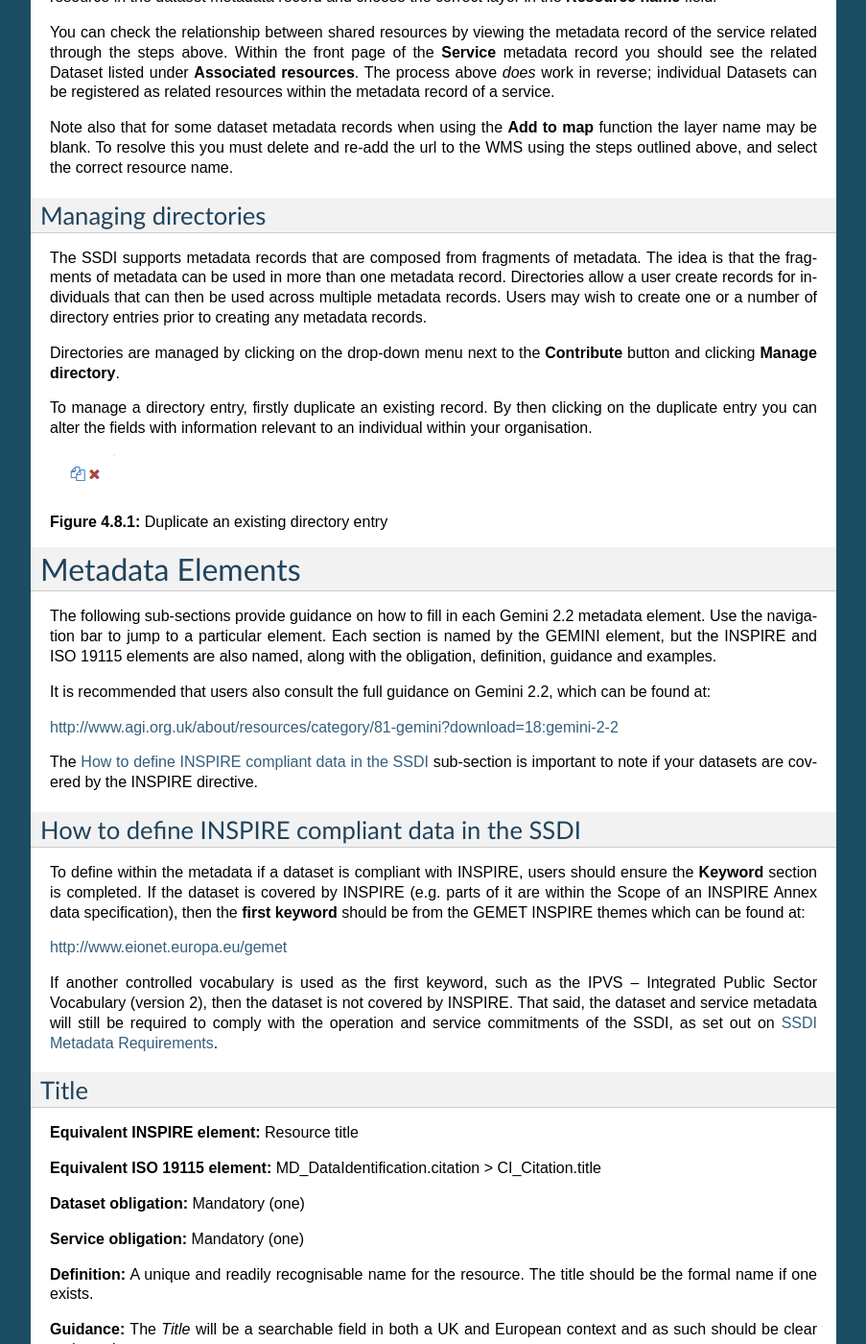
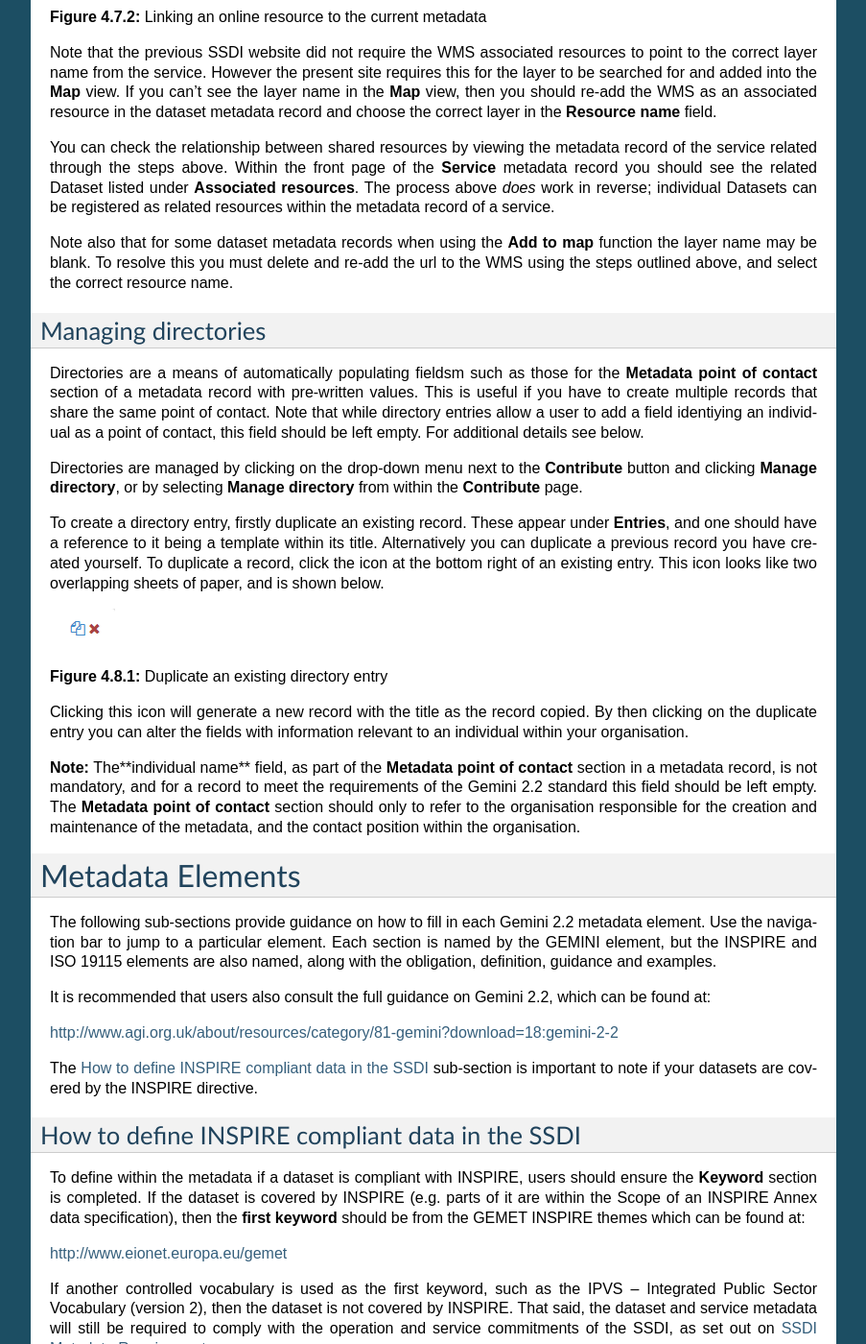
Before and after one commit to AstunTechnology/ssdidocs, a Sphinx documentation site: the page built from docs/ssdi_guidance.rst, in a window 1280 px wide and 1400 px high, scrolled down 16160 px. Shown: the whole window at 96% size, without its empty margins (198-1101 px from the left). Built offline with Sphinx 7.4.7, drawn with Linux system fonts in a browser that asks for light colours; some of the changed text lies outside the part shown.

Commit message:
Update ssdi_guidance.rst

```diff
--- a/docs/ssdi_guidance.rst
+++ b/docs/ssdi_guidance.rst
@@ -408,8 +408,9 @@
 Users should also consider an appropriate XSL Transformation.
 For an xml that is already in Gemini 2.2 format, leave
 **Apply XSLT conversion** option blank. To upload a non-Gemini 2.2 xml, select
-from the  **Apply XSLT conversion** drop down box the appropriate converter
-(e.g. ESRI-to-GEMINI\_21).
+from the  **Apply XSLT conversion** drop down box the appropriate converter. For
+example, a metadata record created in ESRI ArcCatalog needs to be converted using
+the **ESRI_ISO_to_GEMINI_22** CSLT conversion.
 
 Users should **NOT** check the **Validate** box during upload - if
 there are errors in the validation process, the metadata will not be
@@ -460,6 +461,9 @@
 resolve them. Users can still save a metadata record that has not been
 validated and come back to it later.
 
+**Note:** In order to validate, each dataset metadata record must have a keyword from the *GEMET - INSPIRE themes, version 1.0*
+thesaurus and each service metadata record must have a keyword from the *INSPIRE Service taxonomy* thesaurus.
+
 The validation check should be repeated once amendments have been made
 until no errors are detected. Once validation is successfully completed,
 click on the **Save and Close** button. When viewing the record (not
@@ -468,6 +472,8 @@
 XML’. The metadata record will appear in a new tab in XML format and
 users can then save by going to File then  **Save as**.
 
+
+
 Publishing a metadata record
 ----------------------------
 
@@ -543,9 +549,10 @@
 should firstly select the correct Protocol for their service, then enter in the url of
 their service. For WMS, select the appropriate layer for the service from the **Resource name** field,
 which should automatically populate with a list of layers. For a non-WMS service the SSDI won't automatically
-take the name of the service, so give it a suitable resource name. Finally click **Add Link**, and check that
-the online resource has been added. This step should be repeated for every online resource affiliated
-with the dataset.
+take the name of the service, so give it a suitable resource name. **Note:** Having pasted in the url for the WMS,
+and having generated a list of resources, make sure that the selected resource is highlighted **green**. Finally click
+**Add Link**, and check that the online resource has been added. This step should be repeated for every online
+resource affiliated with the dataset.
 
 |Link_To_Online_Resource|
 
@@ -564,22 +571,32 @@
 
 Managing directories
 --------------------
-The SSDI supports metadata records that are composed from fragments of metadata.
-The idea is that the fragments of metadata can be used in more than one metadata record.
-Directories allow a user create records for individuals that can then be used
-across multiple metadata records. Users may wish to create one or a number of directory
-entries prior to creating any metadata records.
+
+Directories are a means of automatically populating fieldsm such as those for the **Metadata point of contact**
+section of a metadata record with pre-written values. This is useful if you have to create multiple records that share
+the same point of contact. Note that while directory entries allow a user to add a field identiying an individual
+as a point of contact, this field should be left empty. For additional details see below.
 
 Directories are managed by clicking on the drop-down menu next to
-the **Contribute** button and clicking **Manage directory**.
-
-To manage a directory entry, firstly duplicate an existing record. By then clicking on
-the duplicate entry you can alter the fields with information relevant to an individual
-within your organisation.
+the **Contribute** button and clicking **Manage directory**, or by selecting **Manage directory**
+from within the **Contribute** page.
+
+To create a directory entry, firstly duplicate an existing record. These appear under **Entries**, and one should have
+a reference to it being a template within its title. Alternatively you can duplicate a previous record
+you have created yourself. To duplicate a record, click the icon at the bottom right of an existing entry.
+This icon looks like two overlapping sheets of paper, and is shown below.
 
 |Duplicate_Directory_Entry|
 
 **Figure 4.8.1:** Duplicate an existing directory entry
+
+Clicking this icon will generate a new record with the title as the record copied. By then clicking on the duplicate entry you can
+alter the fields with information relevant to an individual within your organisation.
+
+**Note:** The**individual name** field, as part of the **Metadata point of contact** section in a metadata record, is not mandatory, and
+for a record to meet the requirements of the Gemini 2.2 standard this field should be left empty. The **Metadata point of contact**
+section should only to refer to the organisation responsible for the creation and maintenance of the metadata, and the contact position within the
+organisation.
 
 Metadata Elements
 =================
```
